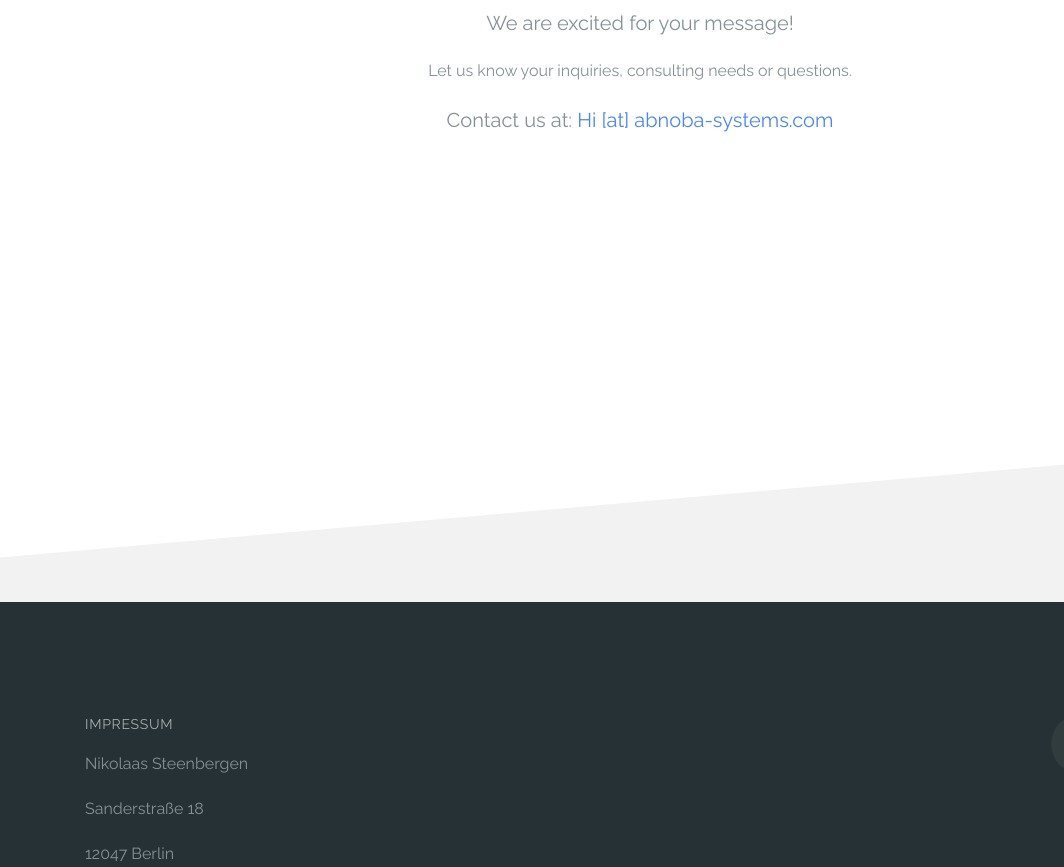
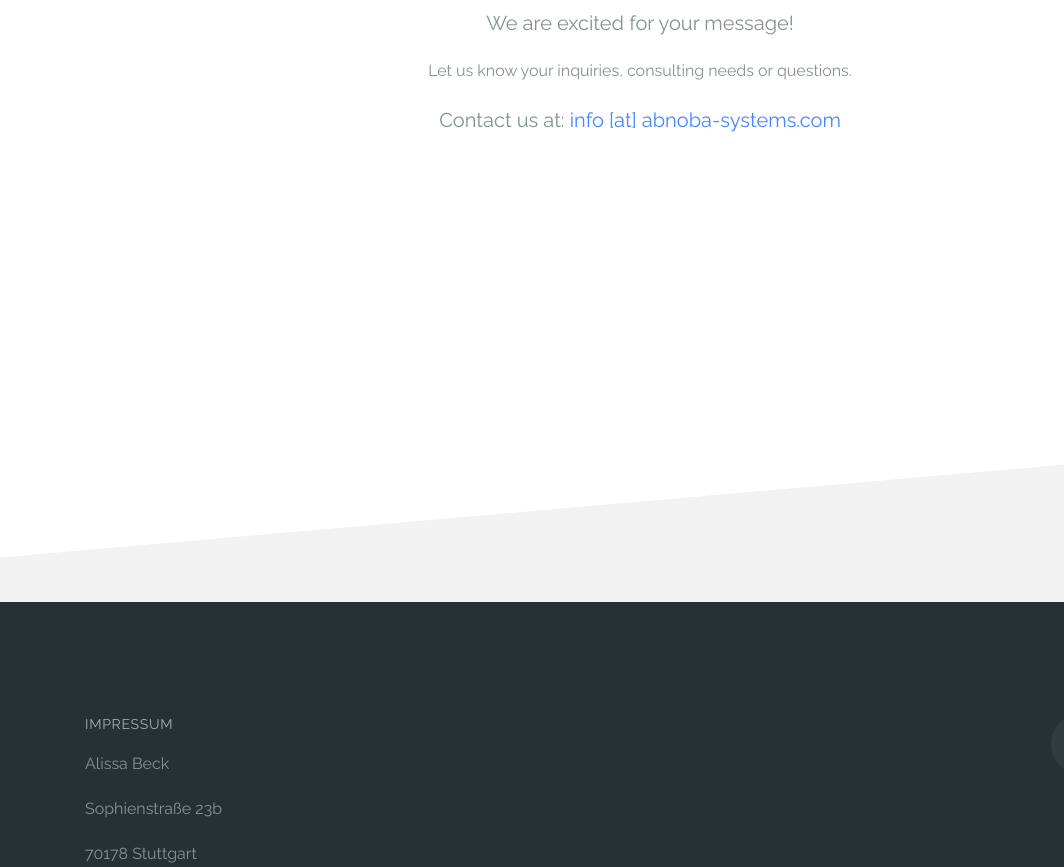
Before and after one commit to abnobasystems/abnobasystems.github.io, a plain HTML site: page index.html in a window 1280 px wide. Shown: the part 1930-2797 px from the top of the page, 0-1064 px from the left. Drawn offline with Linux system fonts and the light colour scheme; some packages are replaced by stand-ins of ours; no server answers; files whose address does not match are found by name.

Commit message:
added abnoba logo; new impressum

```diff
--- a/index.html
+++ b/index.html
@@ -27,7 +27,7 @@
 
     <nav class="navbar navbar-expand-lg navbar-dark ftco_navbar bg-dark ftco-navbar-light" id="ftco-navbar">
       <div class="container">
-        <a class="navbar-brand" href="index.html">Abnoba</a>
+        <a class="navbar-brand" href="index.html"><img src="images/abnoba_logo_white.png" width="169px" height="40px"></img></a>
         <button class="navbar-toggler" type="button" data-toggle="collapse" data-target="#ftco-nav" aria-controls="ftco-nav" aria-expanded="false" aria-label="Toggle navigation">
           <span class="oi oi-menu"></span> Menu
         </button>
@@ -467,7 +467,7 @@
                     Let us know your inquiries, consulting needs or questions.
                 </p>
                 <p class="lead">
-                    Contact us at: <a href="mailto:hi [at] abnoba-systems.com">Hi [at] abnoba-systems.com</a>
+                    Contact us at: <a href="mailto:info [at] abnoba-systems.com">info [at] abnoba-systems.com</a>
                 </p>
               </div>
             </div>
@@ -587,9 +587,9 @@
                   <h2 class="ftco-heading-2">Impressum</h2>
                   <ul class="list-unstyled">
 <!--                      <li class="py-2 d-block">Abnoba GmbH</li>-->
-                      <li class="py-2 d-block">Nikolaas Steenbergen</li>
-                      <li class="py-2 d-block">Sanderstraße 18</li>
-                      <li class="py-2 d-block">12047 Berlin</li>
+                      <li class="py-2 d-block">Alissa Beck</li>
+                      <li class="py-2 d-block">Sophienstraße 23b</li>
+                      <li class="py-2 d-block">70178 Stuttgart</li>
                       <li class="py-2 d-block">Germany</li>
 <!--                    <li><a href="#" class="py-2 d-block">About</a></li>-->
 <!--                    <li><a href="#" class="py-2 d-block">Jobs</a></li>-->
```
Also changed, not shown: images/abnoba logo.svg (added), images/abnoba_logo.png (added), images/abnoba_logo2.png (added), images/abnoba_logo_white.png (added).
